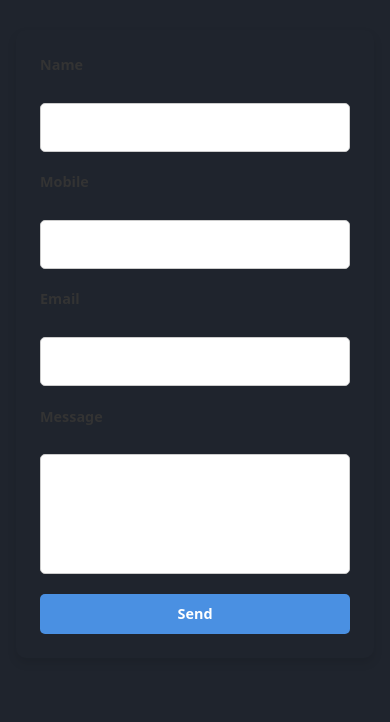
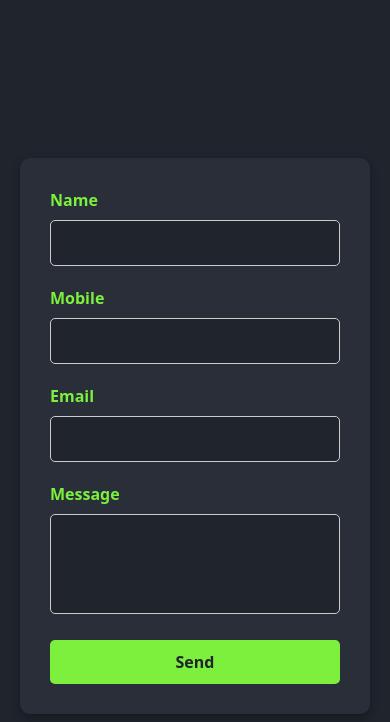
Before and after one commit to YugalKishore14/My-Portfolio, a React (Vite) app: page / in a window 390 px wide. Shown: the part 2648-3370 px from the top of the page. Before the commit the page ends 3322 px from the top, so only its background shows below. Built offline with nearby package versions, Linux system fonts and the light colour scheme.

Commit message:
update contact section

```diff
--- a/src/pages/Contact.css
+++ b/src/pages/Contact.css
@@ -1,62 +1,77 @@
+* {
+    padding: 0;
+    margin: 0;
+    box-sizing: border-box;
+}
+
 .formmainDiv {
-    padding: 2rem;
-    /* background: #f7f9fc; */
-    text-align: center;
-    border-radius: 10px;
-    box-shadow: 0 5px 10px rgba(0, 0, 0, 0.1);
-    max-width: 600px;
-    margin: 2rem auto;
+    display: flex;
+    justify-content: center;
+    align-items: center;
+    min-height: 100vh;
+    background-color: #1f242d;
+    padding: 20px;
+    color: #fff;
 }
 
 .form {
-    display: flex;
-    flex-direction: column;
-    gap: 1.2rem;
+    width: 100%;
+    max-width: 500px;
+    background: #292e38;
+    padding: 30px;
+    border-radius: 10px;
+    box-shadow: 0 4px 10px rgba(0, 0, 0, 0.3);
 }
 
 .form label {
+    display: block;
+    font-size: 16px;
     font-weight: bold;
-    color: #333;
-    text-align: left;
-    margin-bottom: 0.5rem;
-    display: block;
+    margin-bottom: 8px;
+    color: #7cf03d;
 }
 
-.form input,
+.form input[type="text"],
+.form input[type="email"],
+.form input[type="tel"],
 .form textarea {
-    padding: 0.8rem;
+    width: 100%;
+    padding: 10px;
+    margin-bottom: 20px;
     border: 1px solid #ccc;
     border-radius: 5px;
-    font-size: 1rem;
+    background: #1f242d;
+    color: #fff;
+    font-size: 16px;
     outline: none;
     transition: border 0.3s ease;
-    width: 100%;
 }
 
 .form input:focus,
 .form textarea:focus {
-    border-color: #4a90e2;
+    border-color: #7cf03d;
 }
 
 .form textarea {
     resize: none;
-    min-height: 120px;
+    height: 100px;
 }
 
 .form input[type="submit"] {
-    padding: 0.8rem 1.5rem;
-    background-color: #4a90e2;
-    color: white;
+    width: 100%;
+    padding: 10px;
+    background: #7cf03d;
     border: none;
     border-radius: 5px;
-    font-size: 1rem;
+    font-size: 16px;
+    color: #1f242d;
     font-weight: bold;
     cursor: pointer;
-    transition: background-color 0.3s ease;
+    transition: background 0.3s ease;
 }
 
 .form input[type="submit"]:hover {
-    background-color: #0056a8;
+    background: #5fbf2b;
 }
 
 .mainDivChilde1 {
@@ -64,33 +79,34 @@
     top: 50%;
     left: 50%;
     transform: translate(-50%, -50%);
-    background: white;
-    padding: 2rem;
+    background: #fff;
+    padding: 20px;
     border-radius: 10px;
-    box-shadow: 0 5px 10px rgba(0, 0, 0, 0.2);
+    box-shadow: 0 4px 10px rgba(0, 0, 0, 0.3);
     z-index: 1000;
     text-align: center;
-    max-width: 400px;
-    width: 90%;
 }
 
 .mainDivChilde1 p {
-    font-size: 1rem;
-    margin-bottom: 1rem;
+    font-size: 18px;
+    margin-bottom: 15px;
+    color: #333;
 }
 
 .mainDivChilde1 button {
-    padding: 0.8rem 1rem;
-    background-color: #dc3545;
-    color: white;
+    padding: 10px 20px;
+    background: #7cf03d;
     border: none;
     border-radius: 5px;
+    font-size: 16px;
+    color: #1f242d;
+    font-weight: bold;
     cursor: pointer;
-    transition: background-color 0.3s ease;
+    transition: background 0.3s ease;
 }
 
 .mainDivChilde1 button:hover {
-    background-color: #a71d2a;
+    background: #5fbf2b;
 }
 
 .mainDivChilde2 {
@@ -102,33 +118,3 @@
     background: rgba(0, 0, 0, 0.5);
     z-index: 999;
 }
-
-@media (max-width: 768px) {
-    .formmainDiv {
-        padding: 1.5rem;
-        margin: 1rem;
-    }
-
-    .form label {
-        font-size: 0.9rem;
-    }
-
-    .form input,
-    .form textarea {
-        font-size: 0.9rem;
-    }
-
-    .form input[type="submit"] {
-        font-size: 0.9rem;
-        padding: 0.6rem 1.2rem;
-    }
-
-    .mainDivChilde1 {
-        padding: 1.5rem;
-    }
-
-    .mainDivChilde1 button {
-        font-size: 0.9rem;
-        padding: 0.6rem 1rem;
-    }
-}
```
